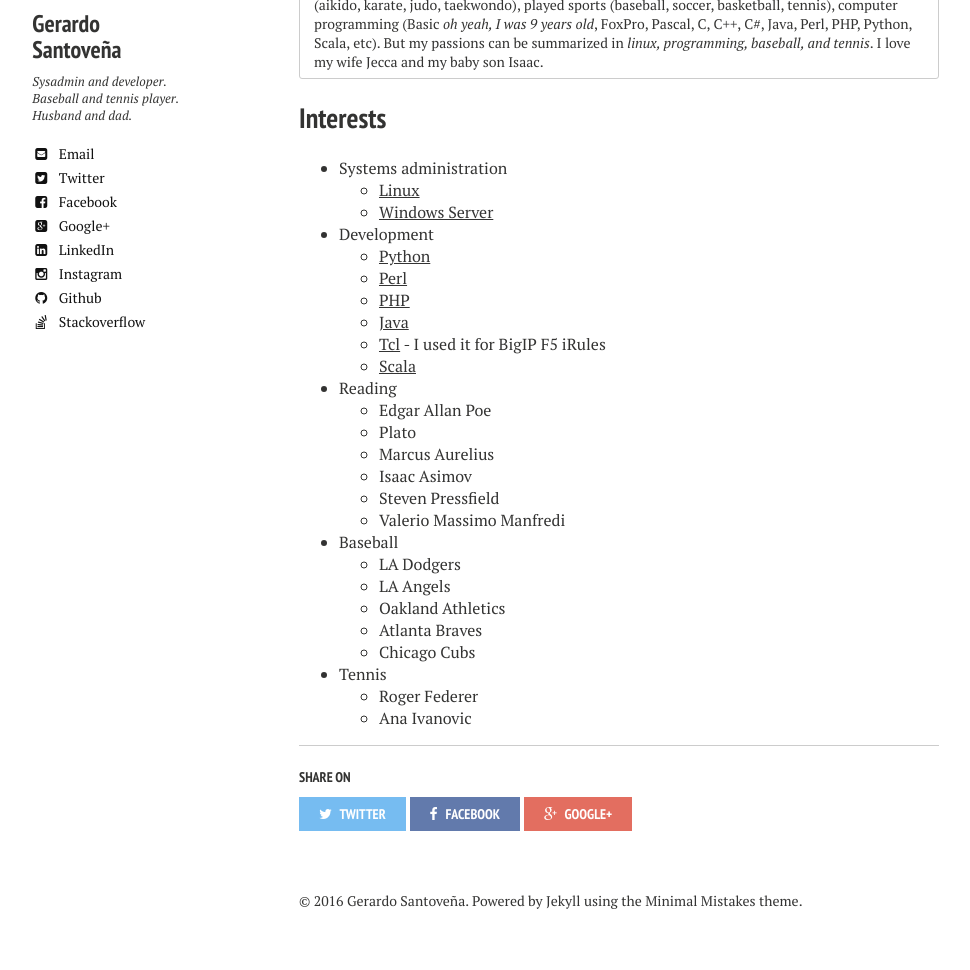
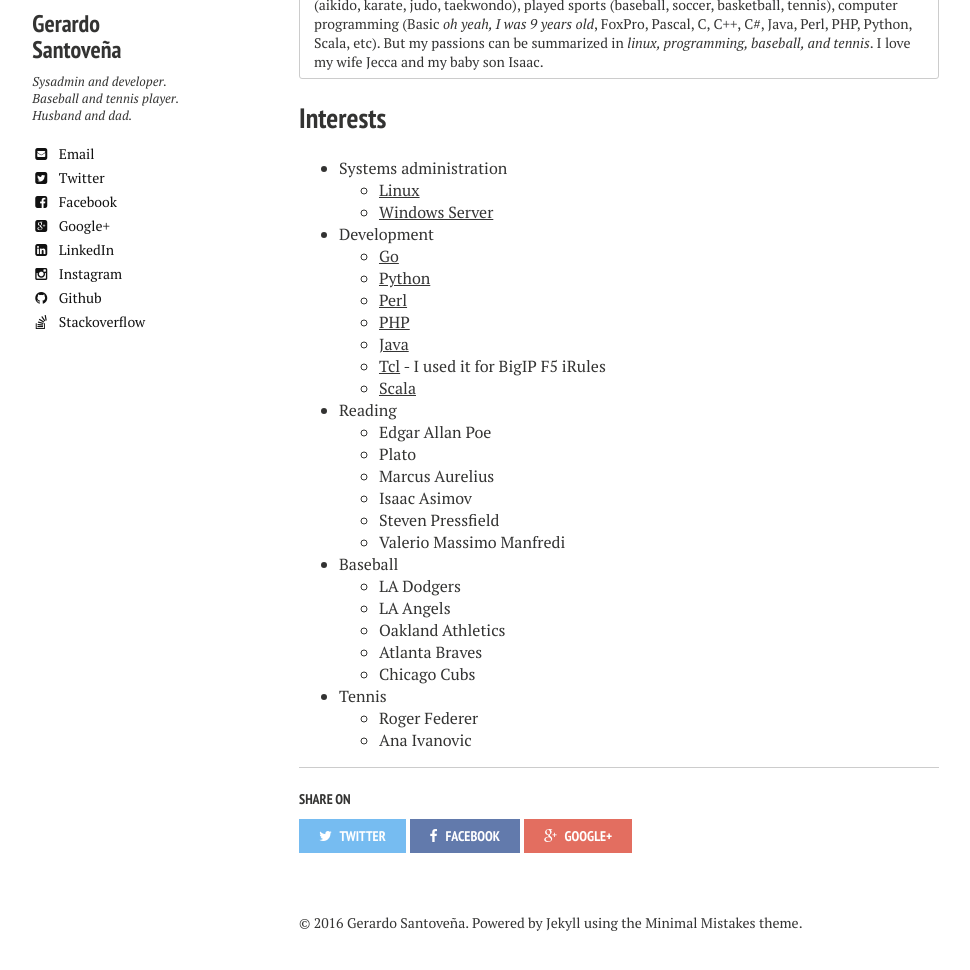
Before and after one commit to gsantovena/gsantovena.github.io, a Jekyll site: the page built from about/index.md, in a window 1280 px wide, cut to the strip 270-1251 px from the top of the page. Shown: the top 970 px of the strip, without its empty margins (21-991 px from the left). Built offline with Jekyll 4.4.1, drawn with Linux system fonts in a browser that asks for light colours; nearby versions of some CDN libraries.

Commit message:
Added Go in Development section.

```diff
--- a/about/index.md
+++ b/about/index.md
@@ -21,6 +21,7 @@
     * [Linux](http://www.linuxfoundation.org/)
     * [Windows Server](http://blogs.technet.com/b/windowsserver/)
 * Development
+    * [Go](https://golang.org/)
     * [Python](https://www.python.org/)
     * [Perl](https://www.perl.org/)
     * [PHP](http://php.net/)
```
